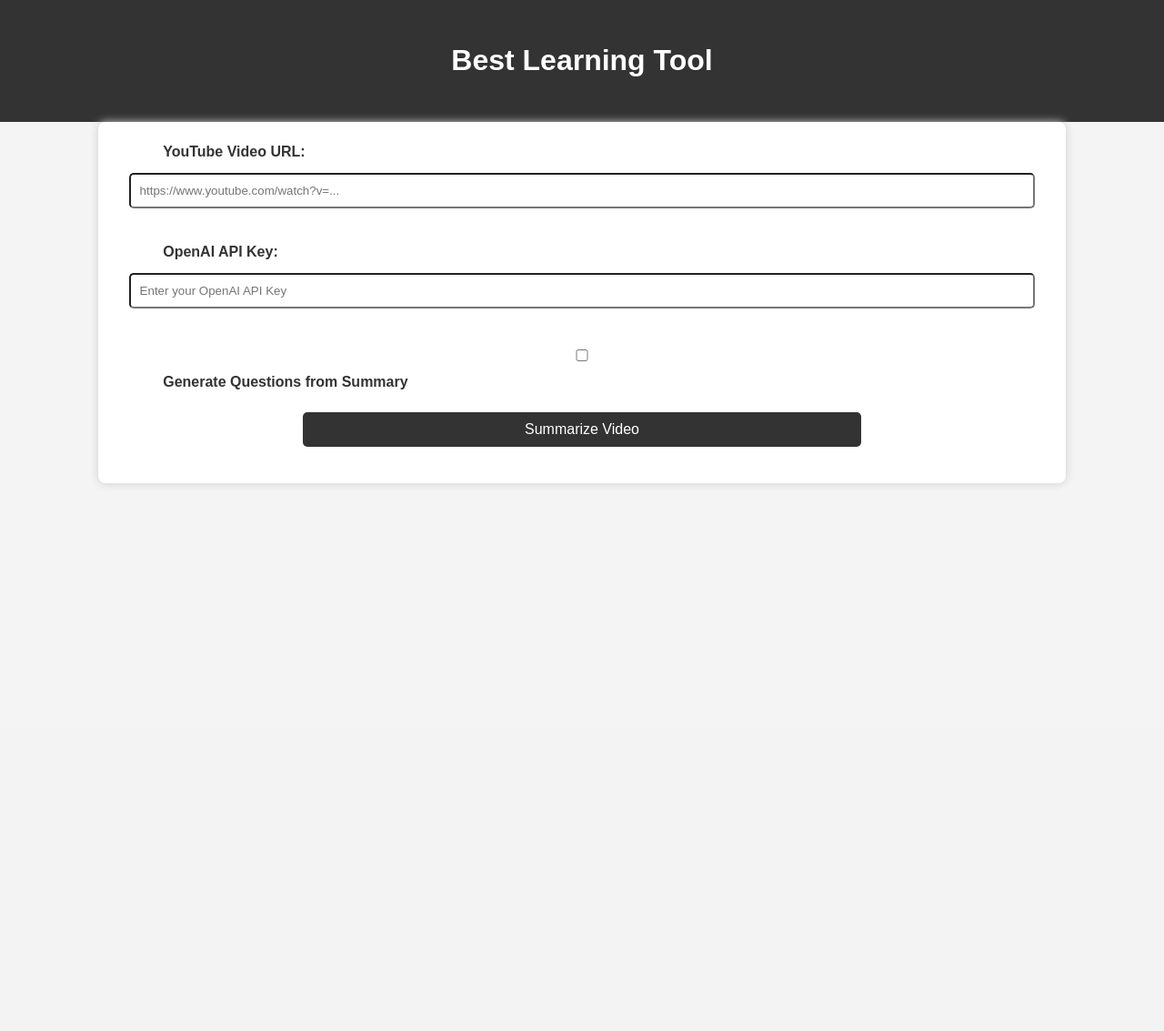
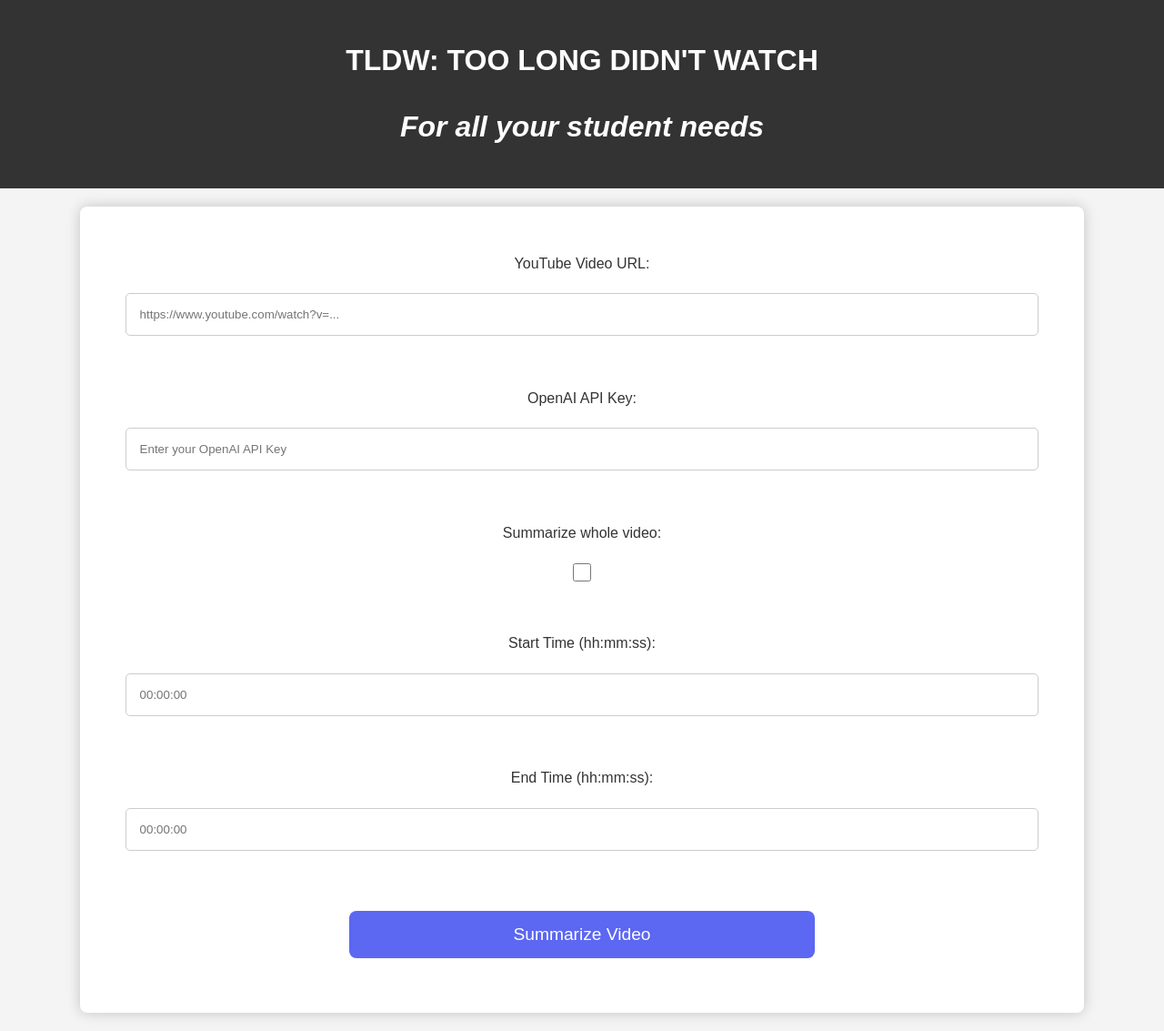
Before and after one commit to gayuk30/cmsc421finalproject, a Flask app: page / in a window 1280 px wide. Shown: the whole page at 91% size. Before the commit the page ends 533 px from the top, so only its background shows below. Run offline with Flask 2, Linux system fonts and the light colour scheme.

Commit message:
second draft

```diff
--- a/flask_app/app.py
+++ b/flask_app/app.py
@@ -29,30 +29,74 @@
 def index():
     return render_template('index.html')
 
+def extract_transcript_segment(transcript_list, start_time, end_time):
+    if end_time <= start_time:
+        raise ValueError("End time must be after start time.")
+
+    segment = []
+    for item in transcript_list:
+        # Validate that each item has the 'start' and 'text' keys
+        if 'start' in item and 'text' in item:
+            if start_time <= item['start'] < end_time:
+                segment.append(item['text'])
+        else:
+            raise KeyError("Transcript item missing required 'start' or 'text' keys")
+
+    return ' '.join(segment) if segment else "No text found in the specified segment."
+
+def fetch_transcript(video_id):
+    try:
+        transcript_list = YouTubeTranscriptApi.get_transcript(video_id)
+        if not transcript_list:
+            raise ValueError("Failed to fetch or parse transcript.")
+        return transcript_list
+    except Exception as e:
+        raise Exception(f"Failed to fetch transcript: {e}")
+
+# Update your route handling to better capture and display exceptions
 @app.route('/summarize', methods=['POST'])
 def summarize():
-    url = request.form['url']
-    api_key = request.form['api_key']
-    generate_qs = 'generate_questions' in request.form and request.form['generate_questions'] == 'on'
-    openai.api_key = api_key
+    try:
+        url = request.form['url']
+        api_key = request.form['api_key']
+        whole_video = 'whole_video' in request.form and request.form['whole_video'] == 'on'
+        openai.api_key = api_key
 
-    video_id = get_video_id(url)
-    if video_id:
-        transcript = fetch_transcript(video_id)
-        if transcript:
-            summary = summarize_text(transcript)
-            keywords = extract_keywords(summary)
-            resources = find_resources(summary)
-            questions = []
-            filtered_questions = []
-            if generate_qs:
-                questions = generate_questions(summary)
-                filtered_questions = filter_questions(questions)
-            return render_template('summary.html', summary=summary, keywords=keywords, resources=resources, questions=filtered_questions, video_id=video_id, generate_qs=generate_qs)
+        video_id = get_video_id(url)
+        if not video_id:
+            raise ValueError("Invalid YouTube URL")
+
+        transcript_list = fetch_transcript(video_id)
+        if whole_video:
+            transcript_segment = ' '.join([item['text'] for item in transcript_list])
         else:
-            return jsonify({'error': 'Failed to fetch transcript'}), 400
-    else:
-        return jsonify({'error': 'Invalid YouTube URL'}), 400
+            start_time_hms = request.form.get('start_time')
+            end_time_hms = request.form.get('end_time')
+            start_seconds = convert_hms_to_seconds(start_time_hms)
+            end_seconds = convert_hms_to_seconds(end_time_hms)
+            transcript_segment = extract_transcript_segment(transcript_list, start_seconds, end_seconds)
+
+        if not transcript_segment:
+            raise ValueError("No transcript data found")
+
+        summary = summarize_text(transcript_segment)
+        questions = generate_questions(transcript_segment)
+        filtered_questions = filter_questions(questions)
+        keywords = extract_keywords(transcript_segment)
+        return render_template('summary.html', summary=summary, questions=filtered_questions, video_id=video_id, keywords=keywords)
+
+    except Exception as e:
+        return render_template('error.html', message=str(e))
+
+
+def convert_hms_to_seconds(hms):
+    try:
+        h, m, s = map(int, hms.split(':'))
+        return h * 3600 + m * 60 + s
+    except ValueError:
+        raise ValueError("Invalid time format. Use hh:mm:ss.")
+
+
 
 def get_video_id(url):
     from urllib.parse import urlparse, parse_qs
@@ -60,20 +104,14 @@
     video_id = parse_qs(query).get('v')
     return video_id[0] if video_id else None
 
-def fetch_transcript(video_id):
-    try:
-        transcript_list = YouTubeTranscriptApi.get_transcript(video_id)
-        transcript_text = ' '.join([item['text'] for item in transcript_list])
-        return transcript_text
-    except Exception:
-        return None
+
 
 def summarize_text(text):
     try:
         response = openai.ChatCompletion.create(
             model="gpt-3.5-turbo",
             messages=[
-                {"role": "system", "content": "Provide a comprehensive summary of this transcript."},
+                {"role": "system", "content": "Provide a comprehensive summary of this transcript and give me the accuracy rate of the summary."},
                 {"role": "user", "content": text}
             ],
             max_tokens=600
--- a/flask_app/static/style.css
+++ b/flask_app/static/style.css
@@ -6,17 +6,18 @@
     padding: 0;
     background: #f4f4f4;
     color: #333;
+    text-align: center;
 }
 
 /* Container for content */
 .container {
     width: 80%;
-    margin: auto;
+    margin: 20px auto;
     overflow: hidden;
-    padding: 20px;
+    padding: 40px;
     background: white;
     border-radius: 8px;
-    box-shadow: 0 0 10px #ccc;
+    box-shadow: 0 0 15px rgba(0,0,0,0.2);
 }
 
 /* Header styles */
@@ -28,36 +29,39 @@
 }
 
 /* Input field styling */
-input[type="text"], input[type="checkbox"] {
+input[type="text"], input[type="checkbox"], input[type="url"] {
     display: block;
     width: 95%;
-    padding: 10px;
-    margin: 10px auto;
+    padding: 15px;
+    margin: 20px auto;
     border-radius: 5px;
+    border: 1px solid #ccc;
 }
 
 /* Styling for labels */
 label {
-    margin-left: 5%;
-    font-weight: bold;
+    display: block;
+    margin: 15px auto;
+    font-size: 1.2em;
+    color: #333;
 }
 
 /* Button styling */
 button {
     display: block;
-    width: 60%;
+    width: 50%;
     margin: 20px auto;
-    padding: 10px;
+    padding: 15px 0;
     border: none;
-    background-color: #333;
+    background-color: #5C67F2;
     color: white;
     cursor: pointer;
-    border-radius: 5px;
-    font-size: 16px;
+    border-radius: 8px;
+    font-size: 1.2em;
 }
 
 button:hover {
-    background-color: #555;
+    background-color: #3e47f0;
 }
 
 /* Unordered list styles */
@@ -65,10 +69,10 @@
     list-style: none;
     padding: 0;
 }
-
+/* Provides spacing between list items */
 ul li {
     background: #eee;
-    margin: 5px;
+    margin: 5px 0;
     padding: 10px;
     border-radius: 5px;
 }
@@ -79,6 +83,7 @@
     padding: 20px;
     margin-top: 20px;
     border-radius: 8px;
+    border: 1px solid #ddd;
 }
 
 .summary-section h2, .questions-section h2 {
@@ -102,7 +107,6 @@
 }
 
 /* Button to return to home from summary page */
-/* Button to return to home from summary page */
 .back-button {
     display: inline-block;
     padding: 10px 20px;
@@ -121,25 +125,40 @@
 /* Ensure link colors and text decoration are appealing */
 a {
     color: #333;
-    text-decoration: none; /* Remove underline from links */
+    text-decoration: none;
 }
 
 a:hover {
-    text-decoration: underline; /* Only underline on hover for better usability */
+    text-decoration: underline;
 }
 
 /* Additional responsive design elements */
 @media (max-width: 768px) {
     .container {
-        width: 95%; /* Full width on smaller screens */
+        width: 95%;
         padding: 10px;
     }
 
     button, input[type="text"], input[type="checkbox"] {
-        width: 90%; /* Adjust width for smaller devices */
+        width: 90%;
     }
 
     header, .back-button {
         padding: 10px;
     }
 }
+
+/* Enhancements for checkbox */
+input[type="checkbox"] {
+    width: 20px;
+    height: 20px;
+    cursor: pointer;
+}
+
+
+label {
+    display: block;
+    margin: 10px 0;
+    font-size: 16px;
+    cursor: pointer;
+}
--- a/flask_app/templates/index.html
+++ b/flask_app/templates/index.html
@@ -1,23 +1,36 @@
 <!DOCTYPE html>
-<html>
+<html lang="en">
 <head>
+    <meta charset="UTF-8">
+    <meta name="viewport" content="width=device-width, initial-scale=1.0">
     <title>Best Learning Tool</title>
     <link rel="stylesheet" type="text/css" href="{{ url_for('static', filename='style.css') }}">
 </head>
 <body>
     <header>
-        <h1>Best Learning Tool</h1>
+        <h1>TLDW: TOO LONG DIDN'T WATCH</h1>
+        <h1 style="font-style: italic;">For all your student needs</h1>
     </header>
     <div class="container">
         <form action="/summarize" method="post">
             <label for="url">YouTube Video URL:</label>
-            <input type="text" id="url" name="url" placeholder="https://www.youtube.com/watch?v=..." required><br>
+            <input type="url" id="url" name="url" placeholder="https://www.youtube.com/watch?v=..." required><br>
+
             <label for="api_key">OpenAI API Key:</label>
             <input type="text" id="api_key" name="api_key" placeholder="Enter your OpenAI API Key" required><br>
-            <input type="checkbox" id="generate_questions" name="generate_questions">
-            <label for="generate_questions">Generate Questions from Summary</label><br>
+
+            <label for="whole_video">Summarize whole video:</label>
+            <input type="checkbox" id="whole_video" name="whole_video"><br>
+
+            <label for="start_time">Start Time (hh:mm:ss):</label>
+            <input type="text" id="start_time" name="start_time" placeholder="00:00:00" pattern="\d{2}:\d{2}:\d{2}" title="Time format: hh:mm:ss"><br>
+
+            <label for="end_time">End Time (hh:mm:ss):</label>
+            <input type="text" id="end_time" name="end_time" placeholder="00:00:00" pattern="\d{2}:\d{2}:\d{2}" title="Time format: hh:mm:ss"><br>
+
             <button type="submit">Summarize Video</button>
         </form>
+
     </div>
 </body>
 </html>
```
Also changed, not shown: flask_app/templates/error.html (added, +18 -0 lines).
